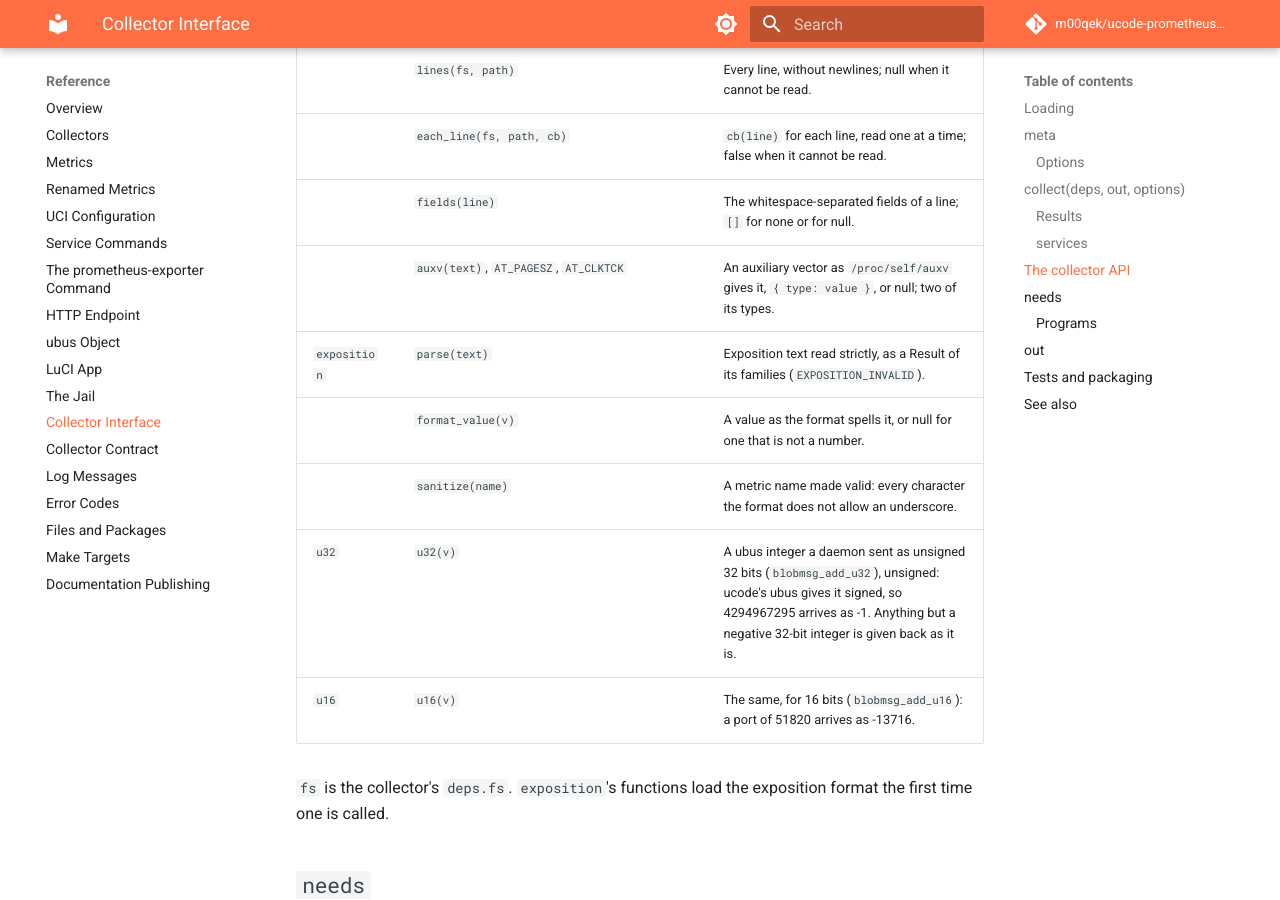
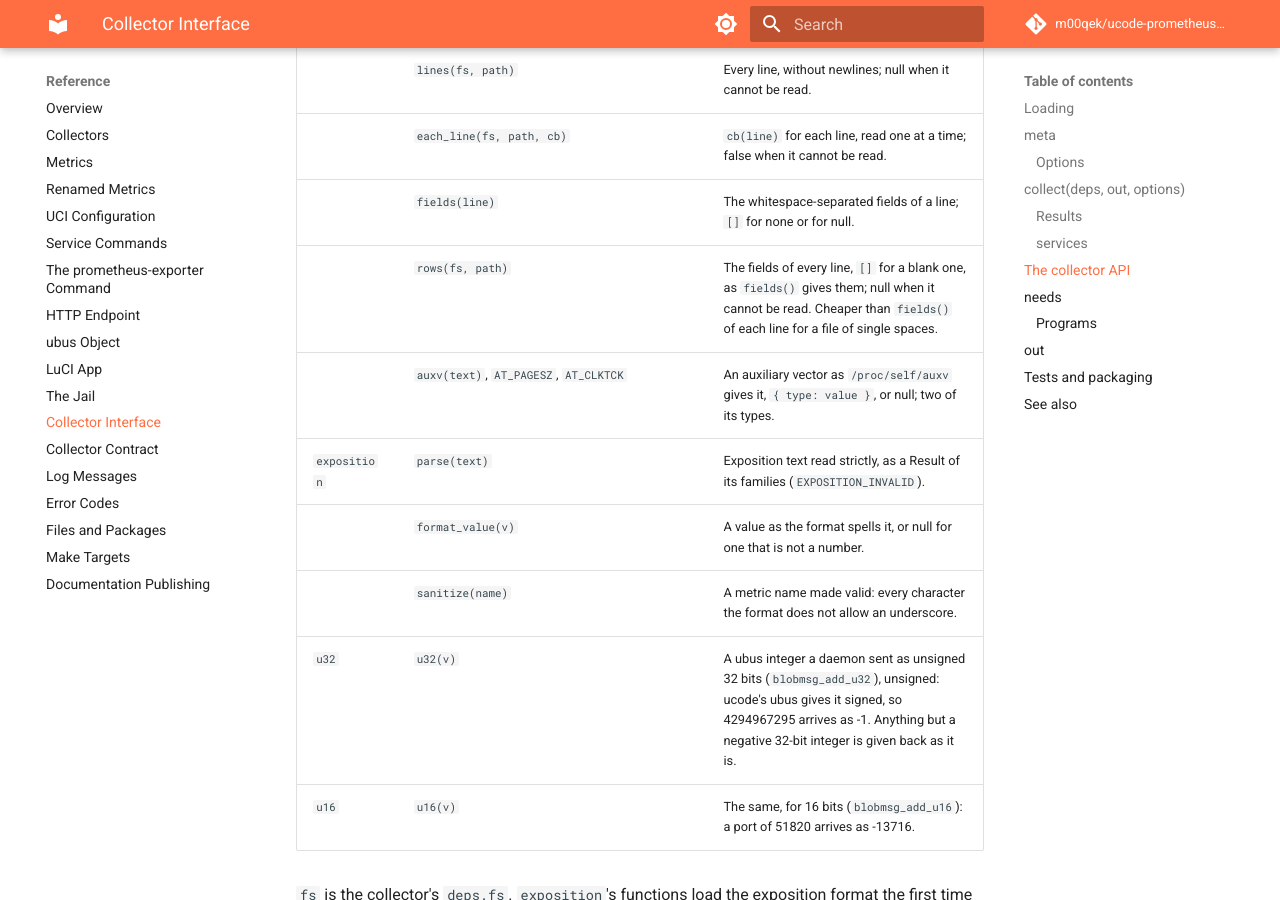
Before and after one commit to m00qek/ucode-prometheus-exporter, an MkDocs documentation site: the page built from docs/reference/collector-interface.md, in a window 1280 px wide and 900 px high, scrolled down 5300 px. Built offline with MkDocs 1.6.1 and Material for MkDocs 9.7.7, drawn with Linux system fonts in a browser that asks for light colours; comment, search, counter and statistics services are not loaded.

Commit message:
Split a file of single spaces into its rows with one look at it
proc.fields() looks at each line, three calls before its split, and a
scrape reads hundreds. proc.rows() gives the fields of every line, and
splits each on ' ' when a few index() of the whole text say it can; a
property test holds it to fields() of each of lines().

```diff
--- a/docs/reference/collector-interface.md
+++ b/docs/reference/collector-interface.md
@@ -128,6 +128,7 @@ The collector API's, for a collector to tell nothing to observe from a failure,
 | | `lines(fs, path)` | Every line, without newlines; null when it cannot be read. |
 | | `each_line(fs, path, cb)` | `cb(line)` for each line, read one at a time; false when it cannot be read. |
 | | `fields(line)` | The whitespace-separated fields of a line; `[]` for none or for null. |
+| | `rows(fs, path)` | The fields of every line, `[]` for a blank one, as `fields()` gives them; null when it cannot be read. Cheaper than `fields()` of each line for a file of single spaces. |
 | | `auxv(text)`, `AT_PAGESZ`, `AT_CLKTCK` | An auxiliary vector as `/proc/self/auxv` gives it, `{ type: value }`, or null; two of its types. |
 | `exposition` | `parse(text)` | Exposition text read strictly, as a Result of its families (`EXPOSITION_INVALID`). |
 | | `format_value(v)` | A value as the format spells it, or null for one that is not a number. |
```
Also changed, not shown: 4 other files.
